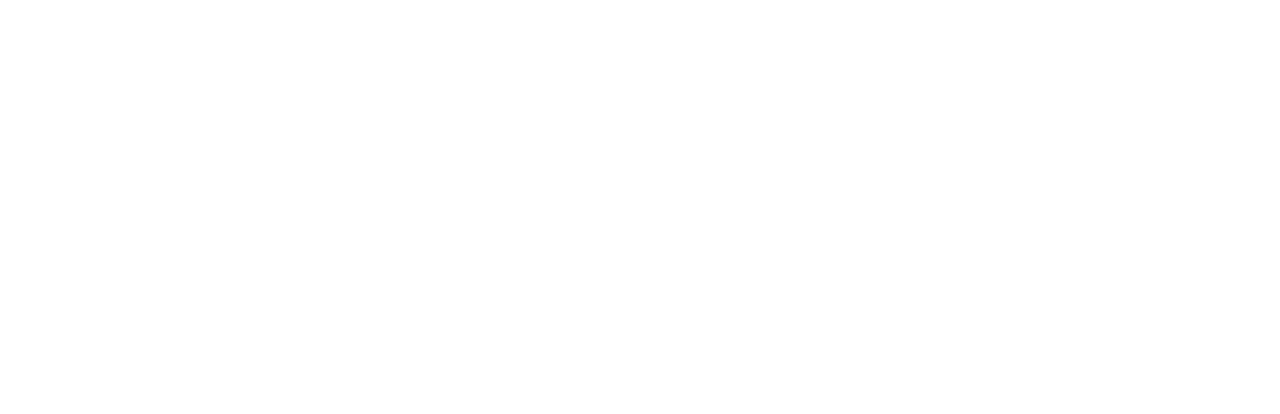
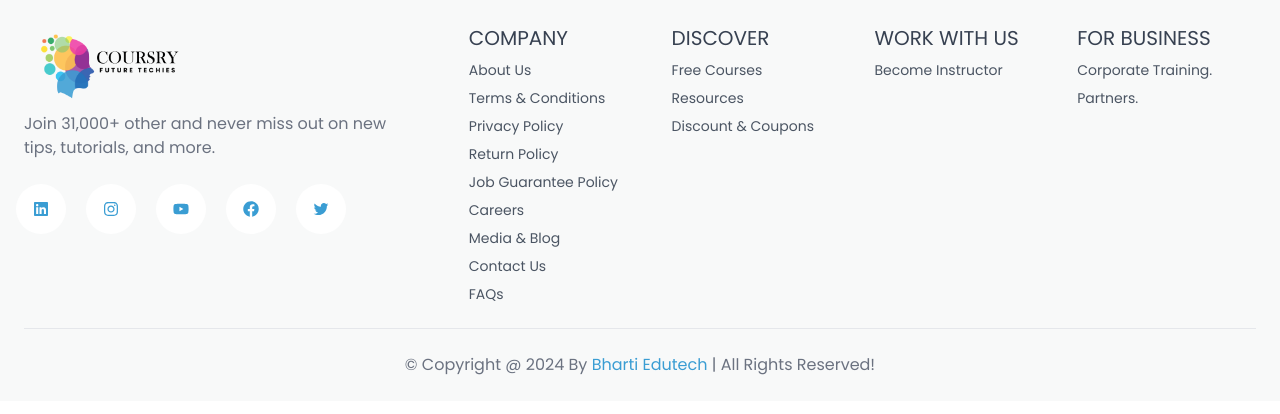
Before and after one commit to kolikrishan01/coursry, a React (Create React App) app: page / in a window 1280 px wide. Shown: the top 414 px of the page. Built offline with nearby package versions, Linux system fonts and the light colour scheme.

Commit message:
create footer
create footer

```diff
--- a/package.json
+++ b/package.json
@@ -5,6 +5,8 @@
   "dependencies": {
     "@headlessui/react": "^1.7.18",
     "@heroicons/react": "^2.1.1",
+    "@mantine/core": "^7.5.1",
+    "@mantine/hooks": "^7.5.1",
     "@material-tailwind/react": "^2.1.8",
     "@testing-library/jest-dom": "^5.17.0",
     "@testing-library/react": "^13.4.0",
--- a/src/App.js
+++ b/src/App.js
@@ -1,11 +1,12 @@
 import React from 'react'
 import Layout from './components/Layout/Layout'
 import "./App.css"
+import Footer from './components/Footer/Footer'
 const App = () => {
   return (
     <div>
     <Layout />
-
+    <Footer />
     </div>
   )
 }
--- a/src/components/Footer/Footer.js
+++ b/src/components/Footer/Footer.js
@@ -1,10 +1,86 @@
 import React from 'react'
-
+import logo from "../assets/coursry logo.png"
+import { FaLinkedin } from "react-icons/fa";
+import { FaInstagram } from "react-icons/fa6";
+import { FaYoutube } from "react-icons/fa";
+import { FaFacebook } from "react-icons/fa";
+import { IoLogoTwitter } from "react-icons/io";
 const Footer = () => {
   return (
-    <div>
+    <footer class=" bg-[#F8F9F9]">
+    <div class="container p-6 mx-auto">
+        <div class="lg:flex">
+            <div class="w-full -mx-6 lg:w-2/5">
+                <div class="px-6">
+                    <a href="#">
+                        <img class="w-auto h-20" src={logo} alt=""/>
+                    </a>
 
+                    <p class="max-w-sm mt-2 text-gray-500 dark:text-gray-400">Join 31,000+ other and never miss out on new tips, tutorials, and more.</p>
+
+                    <div class="flex items-center gap-5 mt-6 -mx-2 max-sm:-mx-0 max-sm:flex-wrap">
+                    <span className=' h-[50px] w-[50px] rounded-full flex items-center justify-center bg-white hover:bg-[#3a9dd3] hover:text-white text-[#3a9dd3] transition ease-in-out delay-150'>
+                      <FaLinkedin />
+                    </span>
+                    <span className=' h-[50px] w-[50px] rounded-full flex items-center justify-center bg-white hover:bg-[#3a9dd3] hover:text-white text-[#3a9dd3] transition ease-in-out delay-150'>
+                      <FaInstagram />
+                    </span>
+                    <span className=' h-[50px] w-[50px] rounded-full flex items-center justify-center bg-white hover:bg-[#3a9dd3] hover:text-white text-[#3a9dd3] transition ease-in-out delay-150'>
+                      <FaYoutube />
+                    </span>
+                    <span className=' h-[50px] w-[50px] rounded-full flex items-center justify-center bg-white hover:bg-[#3a9dd3] hover:text-white text-[#3a9dd3] transition ease-in-out delay-150'>
+                    <FaFacebook/>
+                    </span>
+                    <span className=' h-[50px] w-[50px] rounded-full flex items-center justify-center bg-white hover:bg-[#3a9dd3] hover:text-white text-[#3a9dd3] transition ease-in-out delay-150'>
+                      <IoLogoTwitter />
+                    </span>
+                    </div>
+                </div>
+            </div>
+
+            <div class="mt-6 lg:mt-0 lg:flex-1">
+                <div class="grid grid-cols-1 gap-6 sm:grid-cols-2 md:grid-cols-3 lg:grid-cols-4">
+                    <div>
+                        <h3 class="text-gray-700 uppercase dark:text-black text-xl">Company</h3>
+                        <a href="#" class="block mt-2 text-sm text-gray-600 dark:text-gray-400 hover:underline">About Us</a>
+                        <a href="#" class="block mt-2 text-sm text-gray-600 dark:text-gray-400 hover:underline">Terms & Conditions</a>
+                        <a href="#" class="block mt-2 text-sm text-gray-600 dark:text-gray-400 hover:underline">Privacy Policy</a>
+                        <a href="#" class="block mt-2 text-sm text-gray-600 dark:text-gray-400 hover:underline">Return Policy</a>
+                        <a href="#" class="block mt-2 text-sm text-gray-600 dark:text-gray-400 hover:underline">Job Guarantee Policy</a>
+                        <a href="#" class="block mt-2 text-sm text-gray-600 dark:text-gray-400 hover:underline">Careers</a>
+                        <a href="#" class="block mt-2 text-sm text-gray-600 dark:text-gray-400 hover:underline">Media & Blog</a>
+                        <a href="#" class="block mt-2 text-sm text-gray-600 dark:text-gray-400 hover:underline">Contact Us</a>
+                        <a href="#" class="block mt-2 text-sm text-gray-600 dark:text-gray-400 hover:underline">FAQs</a>
+                    </div>
+
+                    <div>
+                        <h3 class="text-gray-700 uppercase dark:text-black text-xl">Discover</h3>
+                        <a href="#" class="block mt-2 text-sm text-gray-600 dark:text-gray-400 hover:underline">Free Courses</a>
+                        <a href="#" class="block mt-2 text-sm text-gray-600 dark:text-gray-400 hover:underline">Resources</a>
+                        <a href="#" class="block mt-2 text-sm text-gray-600 dark:text-gray-400 hover:underline">Discount & Coupons</a>
+                    </div>
+
+                    <div>
+                        <h3 class="text-gray-700 uppercase dark:text-black text-xl">Work With Us</h3>
+                        <a href="#" class="block mt-2 text-sm text-gray-600 dark:text-gray-400 hover:underline">Become Instructor</a>
+                    </div>
+
+                    <div>
+                        <h3 class="text-gray-700 uppercase dark:text-black text-xl">For Business</h3>
+                        <span class="block mt-2 text-sm text-gray-600 dark:text-gray-400 hover:underline">Corporate Training.</span>
+                        <span class="block mt-2 text-sm text-gray-600 dark:text-gray-400 hover:underline">Partners.</span>
+                    </div>
+                </div>
+            </div>
+        </div>
+
+        <hr class="h-px my-6 bg-gray-200 border-none dark:bg-gray-700"/>
+
+        <div>
+            <p class="text-center text-gray-500 dark:text-gray-400">© Copyright @ 2024 By <span className=' text-[#3a9dd3]'>Bharti Edutech</span> | All Rights Reserved!</p>
+        </div>
     </div>
+</footer>
   )
 }
 
--- a/src/components/Layout/Layout.js
+++ b/src/components/Layout/Layout.js
@@ -1,10 +1,12 @@
 import React from 'react'
 import Header from '../Header/Header'
+
 
 const Layout = () => {
   return (
     <div>
       <Header />
+
     </div>
   )
 }
```
Also changed, not shown: 1 other file (tests, documents, lock files or other folders).
